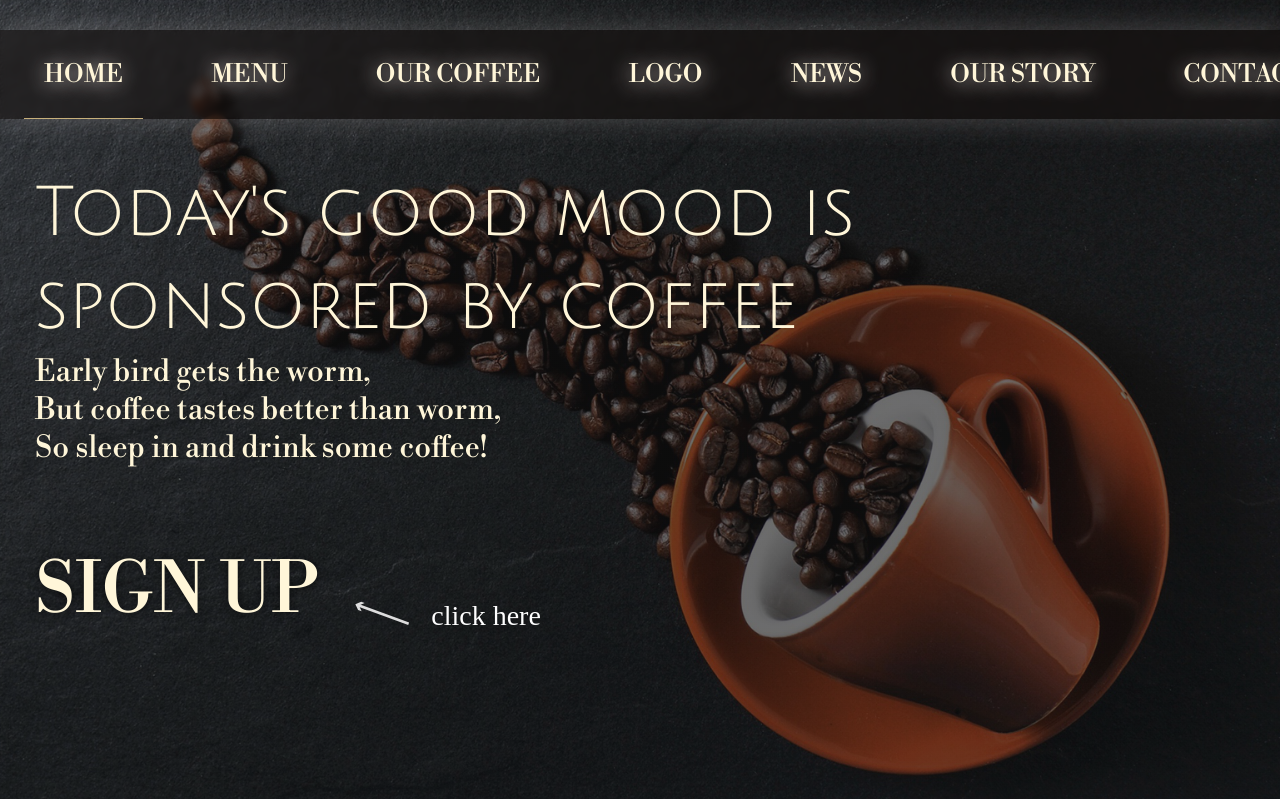
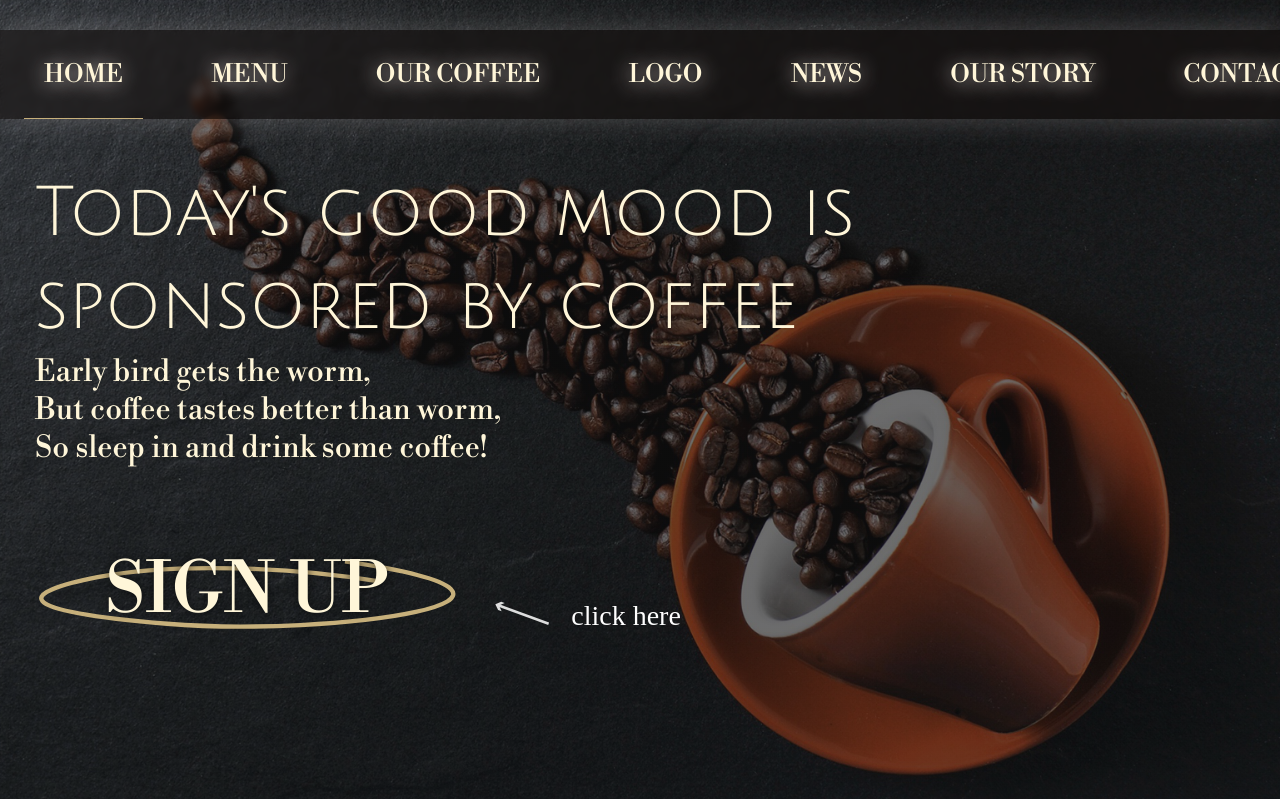
Before and after one commit to RicCed/CoffeeMonster2, a plain HTML site: page Site/index.html in a window 1280 px wide. Shown: the top 799 px of the page. Drawn offline with nearby package versions, Linux system fonts and the light colour scheme; a web font is replaced by a local one.

Commit message:
Home changes

```diff
--- a/Site/css/style.css
+++ b/Site/css/style.css
@@ -119,6 +119,7 @@ header div ul li .active {
   color: #FFF6D9;
   text-shadow: 0px 0px 10px rgba(0, 0, 0, 0.63);
   margin: 80px 0 80px 0px;
+  text-decoration: none;
 }
 
 .smallBox {
@@ -145,6 +146,13 @@ header div ul li .active {
   bottom: -4em;
   left: -5em;
   rotate: 110deg;
+}
+
+.drawing2{
+  background-image: url(../images/drawing-normal.svg);
+  background-repeat: no-repeat;
+  background-size: cover;
+  padding: 0 70px;
 }
 
 /* ------------- */
--- a/Site/index.html
+++ b/Site/index.html
@@ -67,7 +67,7 @@
             </div>
           </div>
         <div class="smallBox">
-          <div class="signup">SIGN UP</div>
+          <a class="signup drawing2" href="memberForm.html">SIGN UP</a>
           <div class="click-here"><img src="images/arrow-down.svg" alt="svg pijl naar links"/>
             <p>click here</p>
           </div>
```
Also changed, not shown: Site/images/drawing-normal.svg (added), Site/images/ourcoffee/ivy-aralia-nizar-BsY8iiW8BTE-unsplash.jpg (added), Site/images/ourcoffee/theo-crazzolara-IkLfUgYaZnk-unsplash.jpg (added), Site/images/ourcoffee/tina-guina-obV_LM0KjxY-unsplash.jpg (added), 2 other files.
